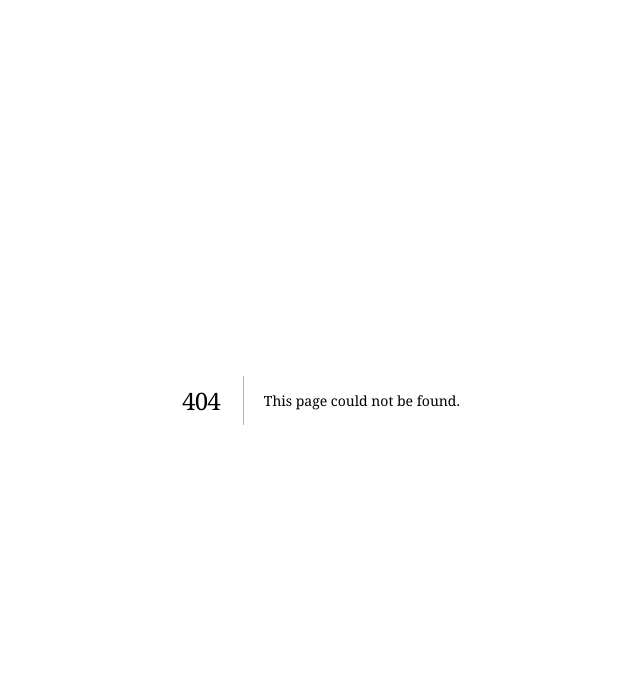
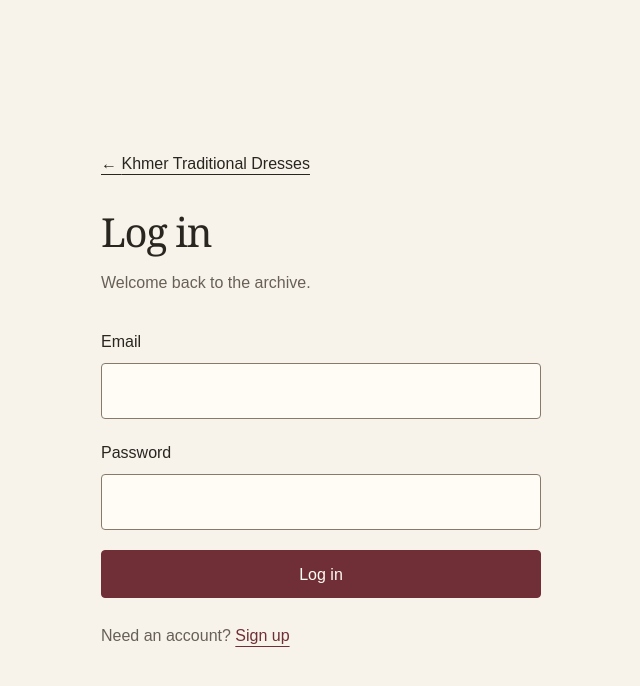
Before and after one commit to hphearith/khmer-traditional-dresses-archive, a Next.js app: page /login in a window 1280 px wide. Before the commit this address had no page. Shown: the top 686 px of the page, without its empty margins (319-959 px from the left). Built offline with nearby package versions, Linux system fonts and the light colour scheme.

Commit message:
feat: implement authentication components for login and signup

```diff
--- /dev/null
+++ b/app/login/page.js
@@ -0,0 +1,5 @@
+import AuthPage from "../../components/AuthPage.js";
+
+export default function LoginPage() {
+  return <AuthPage />;
+}
--- /dev/null
+++ b/app/signup/page.js
@@ -0,0 +1,5 @@
+import AuthPage from "../../components/AuthPage.js";
+
+export default function SignupPage() {
+  return <AuthPage signup />;
+}
--- /dev/null
+++ b/components/AuthForm.js
@@ -0,0 +1,71 @@
+"use client";
+
+import { useState } from "react";
+import { useRouter } from "next/navigation";
+import { createClient } from "../lib/supabase/client.js";
+
+export default function AuthForm({ signup = false }) {
+  const router = useRouter();
+  const [pending, setPending] = useState(false);
+  const [error, setError] = useState("");
+  const [message, setMessage] = useState("");
+
+  async function handleSubmit(event) {
+    event.preventDefault();
+    if (pending) return;
+    const form = event.currentTarget;
+    const fields = new FormData(form);
+    setPending(true);
+    setError("");
+    setMessage("");
+
+    try {
+      const supabase = createClient();
+      const credentials = {
+        email: fields.get("email").trim(),
+        password: fields.get("password"),
+      };
+      const { data, error: authError } = signup
+        ? await supabase.auth.signUp(credentials)
+        : await supabase.auth.signInWithPassword(credentials);
+      if (authError) throw authError;
+
+      if (signup && !data.session) {
+        form.reset();
+        setMessage("Check your email to confirm your account, then log in.");
+      } else {
+        router.replace("/");
+        router.refresh();
+      }
+    } catch {
+      setError(signup ? "Unable to sign up. Please try again." : "Invalid email or password");
+    } finally {
+      setPending(false);
+    }
+  }
+
+  return (
+    <form onSubmit={handleSubmit} aria-busy={pending} style={{ display: "grid", gap: 20 }}>
+      <div>
+        <label htmlFor="email" style={{ display: "block", marginBottom: 8 }}>Email</label>
+        <input id="email" name="email" type="email" autoComplete="email" required disabled={pending} />
+      </div>
+      <div>
+        <label htmlFor="password" style={{ display: "block", marginBottom: 8 }}>Password</label>
+        <input id="password" name="password" type="password" required disabled={pending}
+          autoComplete={signup ? "new-password" : "current-password"}
+          minLength={signup ? 6 : undefined} aria-describedby={signup ? "password-hint" : undefined} />
+        {signup && <p id="password-hint" style={{ marginTop: 8, fontSize: 14 }}>Use at least 6 characters.</p>}
+      </div>
+      {error && <p role="alert">{error}</p>}
+      {message && <p role="status">{message}</p>}
+      <button type="submit" disabled={pending} style={{
+        minHeight: 48, border: "1px solid var(--wine)", borderRadius: 4, padding: "8px 16px",
+        background: "var(--wine)", color: "var(--surface)", opacity: pending ? 0.7 : 1,
+        cursor: pending ? "wait" : "pointer",
+      }}>
+        {pending ? "Please wait…" : signup ? "Sign up" : "Log in"}
+      </button>
+    </form>
+  );
+}
--- /dev/null
+++ b/components/AuthPage.js
@@ -0,0 +1,31 @@
+import Link from "next/link";
+import collection from "../collection.config.js";
+import AuthForm from "./AuthForm.js";
+
+export default function AuthPage({ signup = false }) {
+  return (
+    <main style={{
+      minHeight: "100vh", background: "var(--paper)", color: "var(--ink)",
+      padding: "48px 24px", display: "grid", placeItems: "center",
+    }}>
+      <section aria-labelledby="auth-title" style={{ width: "100%", maxWidth: 440 }}>
+        <Link href="/" style={{ display: "inline-block", marginBottom: 32 }}>
+          ← {collection.name}
+        </Link>
+        <h1 id="auth-title" style={{ fontSize: 40, marginBottom: 16 }}>
+          {signup ? "Sign up" : "Log in"}
+        </h1>
+        <p style={{ color: "var(--muted)", marginBottom: 32 }}>
+          {signup ? "Create your contributor account." : "Welcome back to the archive."}
+        </p>
+        <AuthForm signup={signup} />
+        <p style={{ marginTop: 24, color: "var(--muted)" }}>
+          {signup ? "Already have an account? " : "Need an account? "}
+          <Link href={signup ? "/login" : "/signup"} style={{ color: "var(--wine)" }}>
+            {signup ? "Log in" : "Sign up"}
+          </Link>
+        </p>
+      </section>
+    </main>
+  );
+}
--- /dev/null
+++ b/lib/supabase/client.js
@@ -0,0 +1,8 @@
+import { createBrowserClient } from "@supabase/ssr";
+
+export function createClient() {
+  return createBrowserClient(
+    process.env.NEXT_PUBLIC_SUPABASE_URL,
+    process.env.NEXT_PUBLIC_SUPABASE_PUBLISHABLE_KEY
+  );
+}
```
Also changed, not shown: lib/supabase/server.js (added, +31 -0 lines).
